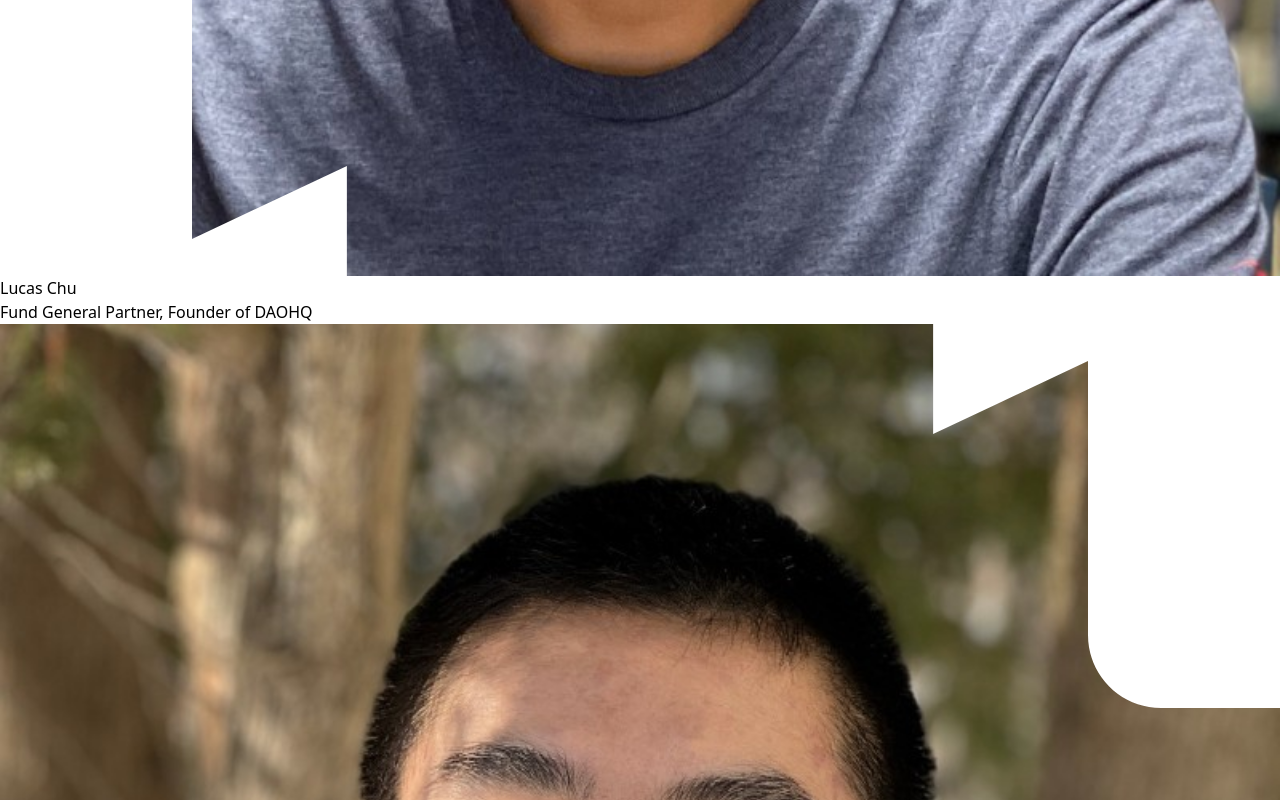
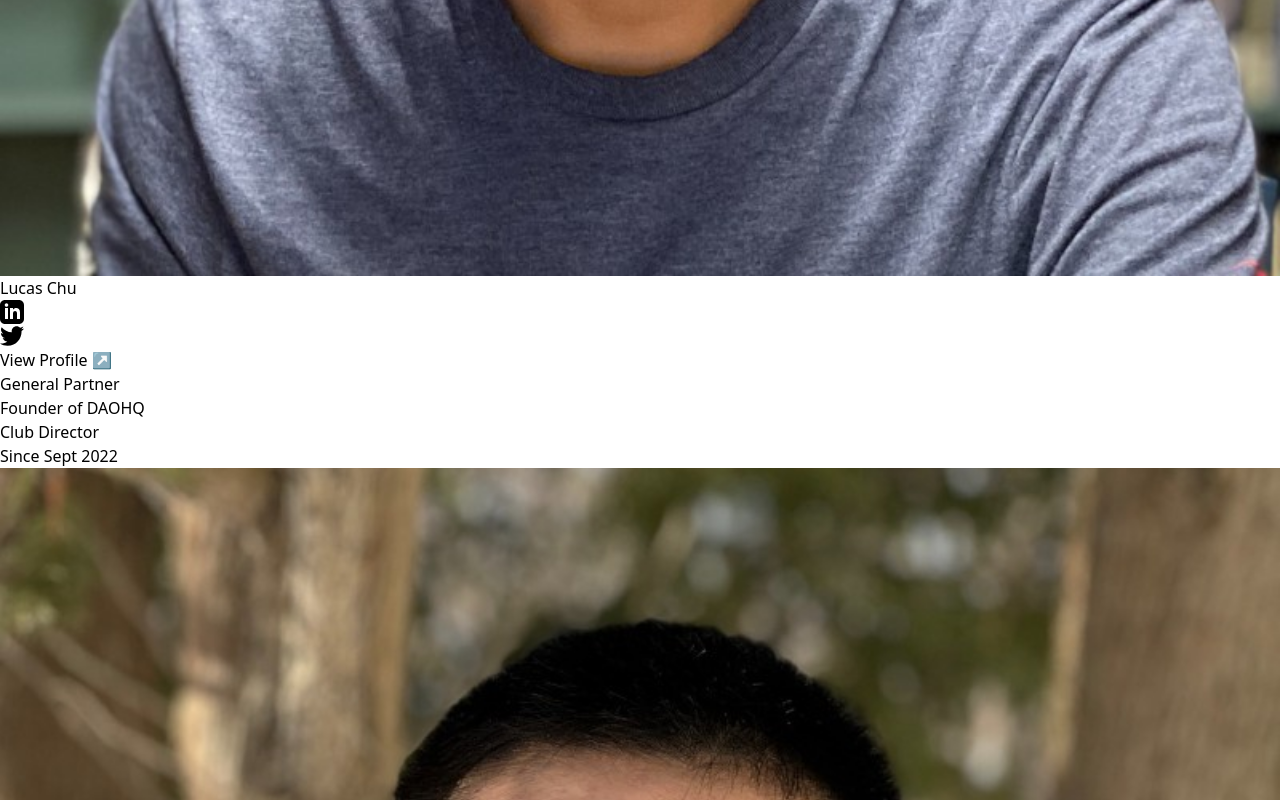
Before and after one commit to gaberomualdo/dropout-society-site, a Next.js app: page /community in a window 1280 px wide. Shown: the part 1121-1921 px from the top of the page. Built offline with nearby package versions, Linux system fonts and the light colour scheme.

Commit message:
feat: redesign team components

```diff
--- a/src/components/Header.jsx
+++ b/src/components/Header.jsx
@@ -73,7 +73,7 @@ export function Header({ nav }) {
           {Object.keys(nav).map((label) => (
             <LinkButton
               href={nav[label]}
-              onClick={() => setActiveLabel(label)}
+              onClick={() => setTimeout(() => setActiveLabel(label), 200)}
               active={activeLabel === label}
               cta={label.toLowerCase() === 'apply'}
             >
--- a/src/components/Team.jsx
+++ b/src/components/Team.jsx
@@ -12,27 +12,72 @@ import lucas from '@/images/avatars/lucas.jpg'
 const team = [
   {
     name: 'Lucas Chu',
-    role: 'Fund General Partner, Founder of DAOHQ',
+    roles: {
+      fund: 'General Partner',
+      founder: 'Founder of DAOHQ',
+      director: 'Club Director',
+      member: 'Since Sept 2022',
+    },
+    socials: {
+      linkedin: 'https://www.linkedin.com/in/chulucas/',
+      twitter: 'https://twitter.com/edchucation',
+    },
     image: lucas,
   },
   {
     name: 'Andrew Wang',
-    role: 'Fund General Partner, Founder of The Ur',
+    roles: {
+      fund: 'General Partner',
+      founder: 'Founder of The Ur',
+      director: 'Club Director',
+      member: 'Since Sept 2022',
+    },
+    socials: {
+      linkedin: 'https://www.linkedin.com/in/andrew-chen-wang/',
+      twitter: 'https://twitter.com/acwangpython',
+    },
     image: andrew,
   },
   {
     name: 'Jose Betancourt',
-    role: 'Fund General Partner, Founder of Ontropy',
+    roles: {
+      fund: 'General Partner',
+      founder: 'Founder of Ontropy',
+      director: 'Club Director',
+      member: 'Since Sept 2022',
+    },
+    socials: {
+      linkedin: 'https://www.linkedin.com/in/josebetancourt5/',
+      twitter: 'https://twitter.com/josebetandcourt',
+    },
     image: jose,
   },
   {
     name: 'Gabriel Romualdo',
-    role: 'Fund General Partner, Founder of Thirdbuy',
+    roles: {
+      fund: 'General Partner',
+      founder: 'Founder of Thirdbuy',
+      director: 'Club Director',
+      member: 'Since Sept 2022',
+    },
+    socials: {
+      linkedin: 'https://www.linkedin.com/in/gabriel-romualdo/',
+      twitter: 'https://twitter.com/gaberomualdo',
+    },
     image: gabriel,
   },
   {
     name: 'Shafqat Huq',
-    role: 'Fund Director, Founder of FestFriends',
+    roles: {
+      fund: 'Fund Director',
+      founder: 'Founder of FestFriends',
+      director: 'Club Director',
+      member: 'Since Sept 2022',
+    },
+    socials: {
+      linkedin: 'https://www.linkedin.com/in/sshuq/',
+      twitter: 'https://twitter.com/shafqathuq',
+    },
     image: shafqat,
   },
 ]
@@ -59,6 +104,39 @@ export function Team() {
   let id = useId()
   let [tabOrientation, setTabOrientation] = useState('horizontal')
 
+  const roleClassnames = {
+    fund: 'bg-gray-200 border-gray-400 text-gray-800',
+    founder: 'bg-gray-200 border-gray-400 text-gray-800',
+    director: 'bg-gray-200 border-gray-400 text-gray-800',
+    member: 'bg-gray-200 border-gray-400 text-gray-800',
+  }
+  const icons = {
+    linkedin: (
+      <svg
+        fill="currentColor"
+        className="h-6 w-6"
+        xmlns="http://www.w3.org/2000/svg"
+        width="24"
+        height="24"
+        viewBox="0 0 24 24"
+      >
+        <path d="M19 0h-14c-2.761 0-5 2.239-5 5v14c0 2.761 2.239 5 5 5h14c2.762 0 5-2.239 5-5v-14c0-2.761-2.238-5-5-5zm-11 19h-3v-11h3v11zm-1.5-12.268c-.966 0-1.75-.79-1.75-1.764s.784-1.764 1.75-1.764 1.75.79 1.75 1.764-.783 1.764-1.75 1.764zm13.5 12.268h-3v-5.604c0-3.368-4-3.113-4 0v5.604h-3v-11h3v1.765c1.396-2.586 7-2.777 7 2.476v6.759z" />
+      </svg>
+    ),
+    twitter: (
+      <svg
+        xmlns="http://www.w3.org/2000/svg"
+        width="24"
+        height="24"
+        viewBox="0 0 24 24"
+        fill="currentColor"
+        className="h-6 w-6"
+      >
+        <path d="M24 4.557c-.883.392-1.832.656-2.828.775 1.017-.609 1.798-1.574 2.165-2.724-.951.564-2.005.974-3.127 1.195-.897-.957-2.178-1.555-3.594-1.555-3.179 0-5.515 2.966-4.797 6.045-4.091-.205-7.719-2.165-10.148-5.144-1.29 2.213-.669 5.108 1.523 6.574-.806-.026-1.566-.247-2.229-.616-.054 2.281 1.581 4.415 3.949 4.89-.693.188-1.452.232-2.224.084.626 1.956 2.444 3.379 4.6 3.419-2.07 1.623-4.678 2.348-7.29 2.04 2.179 1.397 4.768 2.212 7.548 2.212 9.142 0 14.307-7.721 13.995-14.646.962-.695 1.797-1.562 2.457-2.549z" />
+      </svg>
+    ),
+  }
+
   useEffect(() => {
     let lgMediaQuery = window.matchMedia('(min-width: 1024px)')
 
@@ -76,7 +154,7 @@ export function Team() {
 
   return (
     <section id="team" className="border-t py-20 sm:py-32">
-      <ImageClipPaths id={id} />
+      {/* <ImageClipPaths id={id} /> */}
       <Container>
         <div className="mx-auto max-w-2xl lg:mx-0">
           <h2 className="font-display text-4xl font-medium tracking-tighter text-gray-800 sm:text-5xl">
@@ -92,7 +170,7 @@ export function Team() {
               <div className="group relative h-[17.5rem] transform overflow-hidden rounded-4xl">
                 <div
                   className={clsx(
-                    'absolute top-0 left-0 right-4 bottom-6 rounded-4xl border transition duration-300 group-hover:scale-95 xl:right-6',
+                    'absolute top-0 left-0 right-4 bottom-6 rounded-4xl border transition duration-300 xl:right-6',
                     ['border-gray-300', 'border-gray-300', 'border-gary-300'][
                       speakerIndex % 3
                     ]
@@ -103,7 +181,7 @@ export function Team() {
                   style={{ clipPath: `url(#${id}-${speakerIndex % 3})` }}
                 >
                   <Image
-                    className="absolute inset-0 h-full w-full object-cover transition duration-300 group-hover:scale-110"
+                    className="absolute inset-0 h-full w-full object-cover transition duration-300"
                     src={speaker.image}
                     alt=""
                     priority
@@ -111,12 +189,36 @@ export function Team() {
                   />
                 </div>
               </div>
-              <h3 className="mt-8 font-display text-xl font-bold tracking-tight text-slate-900">
+              <h3 className="mt-6 font-display text-xl font-bold tracking-tight text-slate-900">
                 {speaker.name}
               </h3>
-              <p className="mt-1 text-base tracking-tight text-slate-500">
-                {speaker.role}
-              </p>
+              <div className="flex justify-between">
+                <div className="float-left flex space-x-3 py-2">
+                  {Object.keys(speaker.socials).map((socialKey) => (
+                    <a
+                      href={speaker.socials[socialKey]}
+                      className="text-gray-400 hover:text-gray-600"
+                    >
+                      {icons[socialKey]}
+                    </a>
+                  ))}
+                </div>
+                <div className="flex items-center">
+                  <a
+                    className="cursor-pointer rounded-md text-sm font-medium text-gray-500 hover:text-gray-700"
+                    onClick={() => alert('Profile not available.')}
+                  >
+                    View Profile ↗
+                  </a>
+                </div>
+              </div>
+              {Object.keys(speaker.roles).map((roleType) => (
+                <p
+                  className={`mr-1.5 mt-1.5 inline-block rounded-md py-0.5 px-2 text-sm tracking-tight ${roleClassnames[roleType]}`}
+                >
+                  {speaker.roles[roleType]}
+                </p>
+              ))}
             </div>
           ))}
         </div>
```
